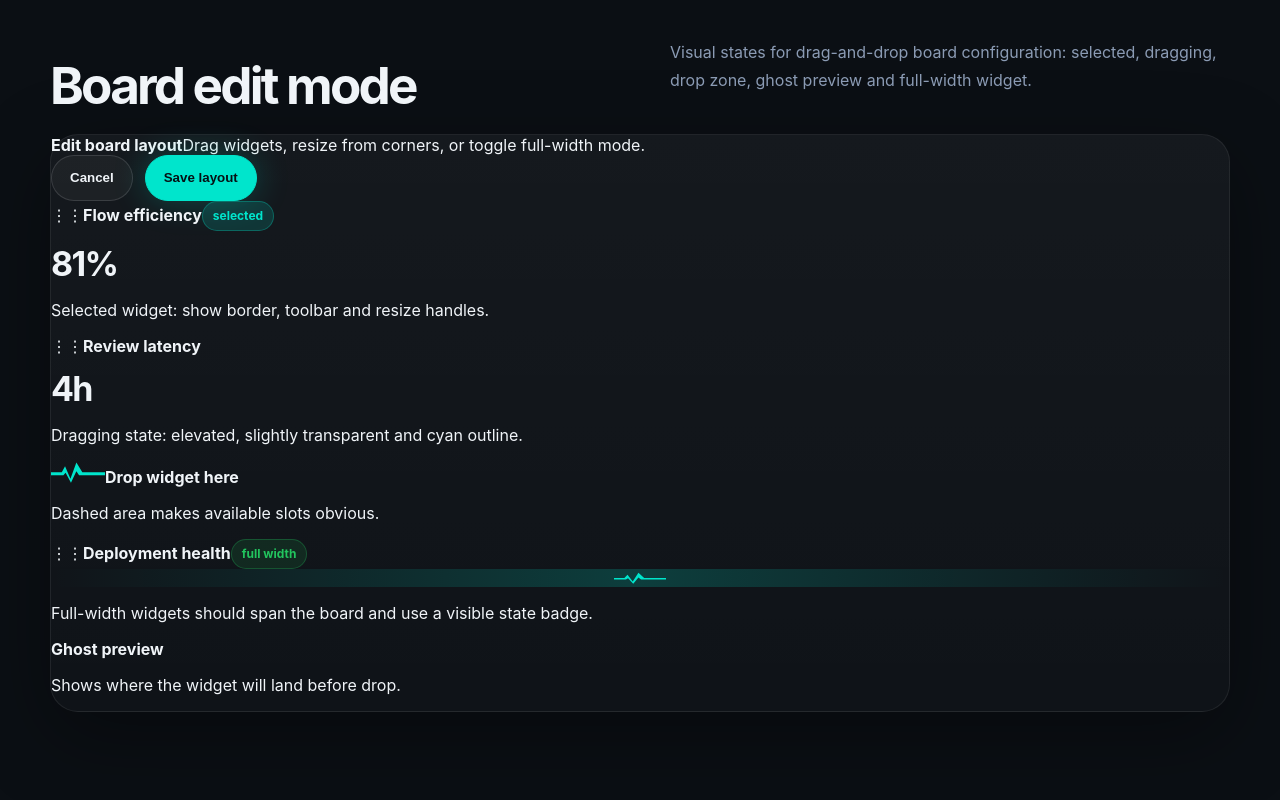
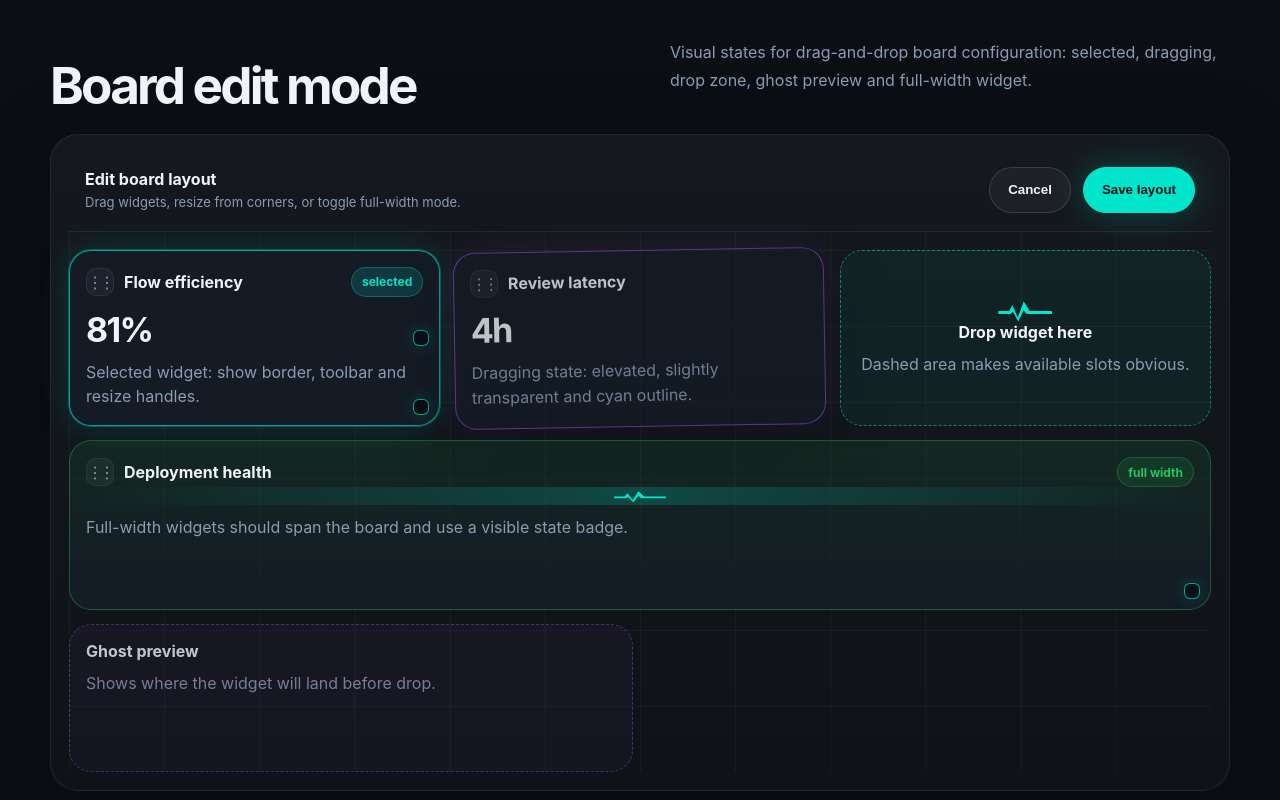
Before and after one commit to getmetraly/brandbook, a Next.js app in the folder site/: page /components in a window 1280 px wide. Shown: the part 1300-2100 px from the top of the page. Built offline with nearby package versions, Linux system fonts and the light colour scheme.

Commit message:
Add board edit mode visual states

```diff
--- a/site/app/component-overrides.css
+++ b/site/app/component-overrides.css
@@ -13,9 +13,7 @@
   letter-spacing: -0.01em;
 }
 
-.form-demo input {
-  padding: 0 16px;
-}
+.form-demo input { padding: 0 16px; }
 
 .form-demo select {
   appearance: none;
@@ -30,9 +28,7 @@
   background-size: 18px 18px;
 }
 
-.form-demo select::-ms-expand {
-  display: none;
-}
+.form-demo select::-ms-expand { display: none; }
 
 .form-demo input:hover,
 .form-demo select:hover {
@@ -51,3 +47,164 @@
   background: #0b0f14;
   color: #f0f4f8;
 }
+
+.chart-card-head {
+  display: flex;
+  align-items: center;
+  justify-content: space-between;
+  gap: 16px;
+  margin-bottom: 12px;
+}
+
+.board-edit-shell {
+  padding: 18px;
+}
+
+.board-edit-toolbar {
+  min-height: 74px;
+  display: flex;
+  align-items: center;
+  justify-content: space-between;
+  gap: 18px;
+  padding: 14px 16px 18px;
+  border-bottom: 1px solid var(--border);
+}
+
+.board-edit-toolbar span {
+  display: block;
+  margin-top: 5px;
+  color: var(--text-secondary);
+  font-size: 13px;
+}
+
+.board-grid-edit {
+  display: grid;
+  grid-template-columns: repeat(12, minmax(0, 1fr));
+  grid-auto-rows: minmax(136px, auto);
+  gap: 14px;
+  padding: 18px 0 0;
+  background-image:
+    linear-gradient(rgba(255,255,255,0.035) 1px, transparent 1px),
+    linear-gradient(90deg, rgba(255,255,255,0.035) 1px, transparent 1px);
+  background-size: calc(100% / 12) 76px;
+  background-position: 0 18px;
+}
+
+.edit-widget,
+.drop-zone,
+.ghost-widget {
+  position: relative;
+  min-height: 148px;
+  grid-column: span 4;
+  padding: 16px;
+  border-radius: 22px;
+  border: 1px solid var(--border);
+  background: rgba(21, 29, 40, 0.82);
+}
+
+.edit-widget p,
+.drop-zone p,
+.ghost-widget p {
+  margin: 10px 0 0;
+  color: var(--text-secondary);
+  line-height: 1.55;
+}
+
+.widget-edit-topbar {
+  display: flex;
+  align-items: center;
+  gap: 10px;
+  justify-content: space-between;
+}
+
+.widget-edit-topbar strong {
+  margin-right: auto;
+}
+
+.drag-handle {
+  width: 28px;
+  height: 28px;
+  display: inline-grid;
+  place-items: center;
+  border-radius: 10px;
+  border: 1px solid var(--border);
+  color: var(--text-secondary);
+  cursor: grab;
+  letter-spacing: -4px;
+  padding-right: 4px;
+  background: rgba(255,255,255,0.04);
+}
+
+.is-selected {
+  border-color: rgba(0, 229, 204, 0.68);
+  box-shadow: 0 0 0 1px rgba(0,229,204,0.28), 0 0 34px rgba(0,229,204,0.15);
+}
+
+.is-dragging {
+  opacity: 0.78;
+  transform: rotate(-1deg);
+  border-color: rgba(168, 85, 247, 0.62);
+  box-shadow: 0 24px 70px rgba(0,0,0,0.38), 0 0 36px rgba(168,85,247,0.16);
+}
+
+.is-full-width {
+  grid-column: 1 / -1;
+  min-height: 170px;
+  border-color: rgba(34, 197, 94, 0.36);
+  background: linear-gradient(180deg, rgba(34,197,94,0.1), rgba(21,29,40,0.82));
+}
+
+.drop-zone {
+  display: grid;
+  place-items: center;
+  align-content: center;
+  text-align: center;
+  border: 1px dashed rgba(0, 229, 204, 0.5);
+  background: rgba(0, 229, 204, 0.055);
+}
+
+.ghost-widget {
+  grid-column: span 6;
+  border: 1px dashed rgba(168, 85, 247, 0.48);
+  background: rgba(168, 85, 247, 0.06);
+  opacity: 0.8;
+}
+
+.resize-handle {
+  position: absolute;
+  width: 16px;
+  height: 16px;
+  border-radius: 6px;
+  border: 1px solid rgba(0,229,204,0.7);
+  background: #0b0f14;
+  box-shadow: 0 0 16px rgba(0,229,204,0.22);
+}
+
+.resize-handle-se {
+  right: 10px;
+  bottom: 10px;
+  cursor: nwse-resize;
+}
+
+.resize-handle-e {
+  right: 10px;
+  top: calc(50% - 8px);
+  cursor: ew-resize;
+}
+
+@media (max-width: 900px) {
+  .board-edit-toolbar {
+    align-items: flex-start;
+    flex-direction: column;
+  }
+
+  .board-grid-edit {
+    grid-template-columns: repeat(6, minmax(0, 1fr));
+  }
+
+  .edit-widget,
+  .drop-zone,
+  .ghost-widget {
+    grid-column: span 6;
+  }
+}
```
